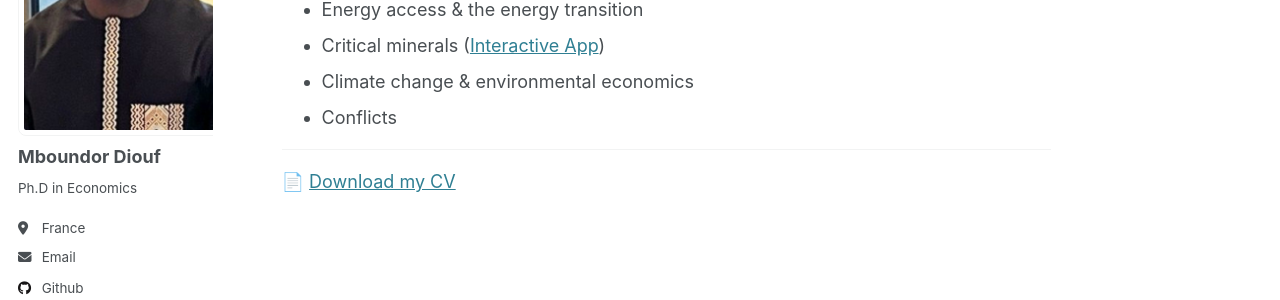
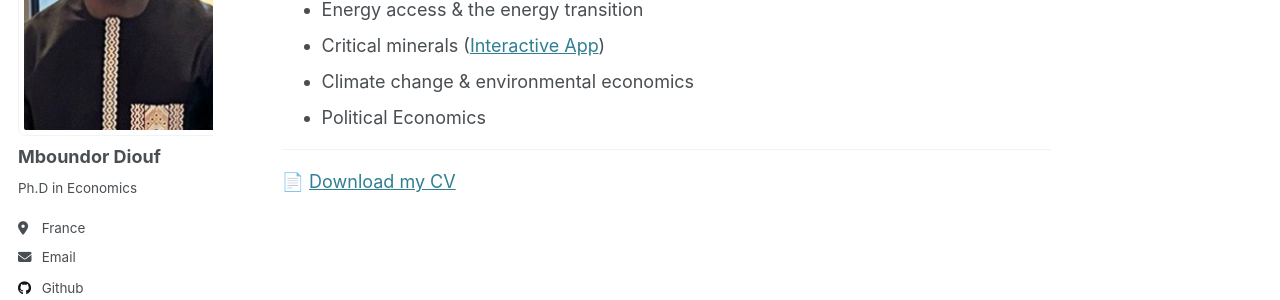
Before and after one commit to mboundordiouf/mboundordiouf.github.io, a Jekyll site: the page built from _pages/about.md, in a window 1280 px wide and 900 px high, scrolled down 574 px. Shown: the part 300-600 px from the top of the window. Built offline with Jekyll 4.4.1, drawn with Linux system fonts in a browser that asks for light colours.

Commit message:
Revise topics in about.md
Updated the topics section to include 'Political Economics' and removed 'Conflicts'.

```diff
--- a/_pages/about.md
+++ b/_pages/about.md
@@ -28,7 +28,7 @@ My work lies at the intersection of **development economics** and the economics
 - Energy access & the energy transition
 - Critical minerals ([Interactive App](https://diouf.shinyapps.io/Mboundor-Critical-Minerals-World-App/))
 - Climate change & environmental economics
-- Conflicts
+- Political Economics
 
 ---
 
```
